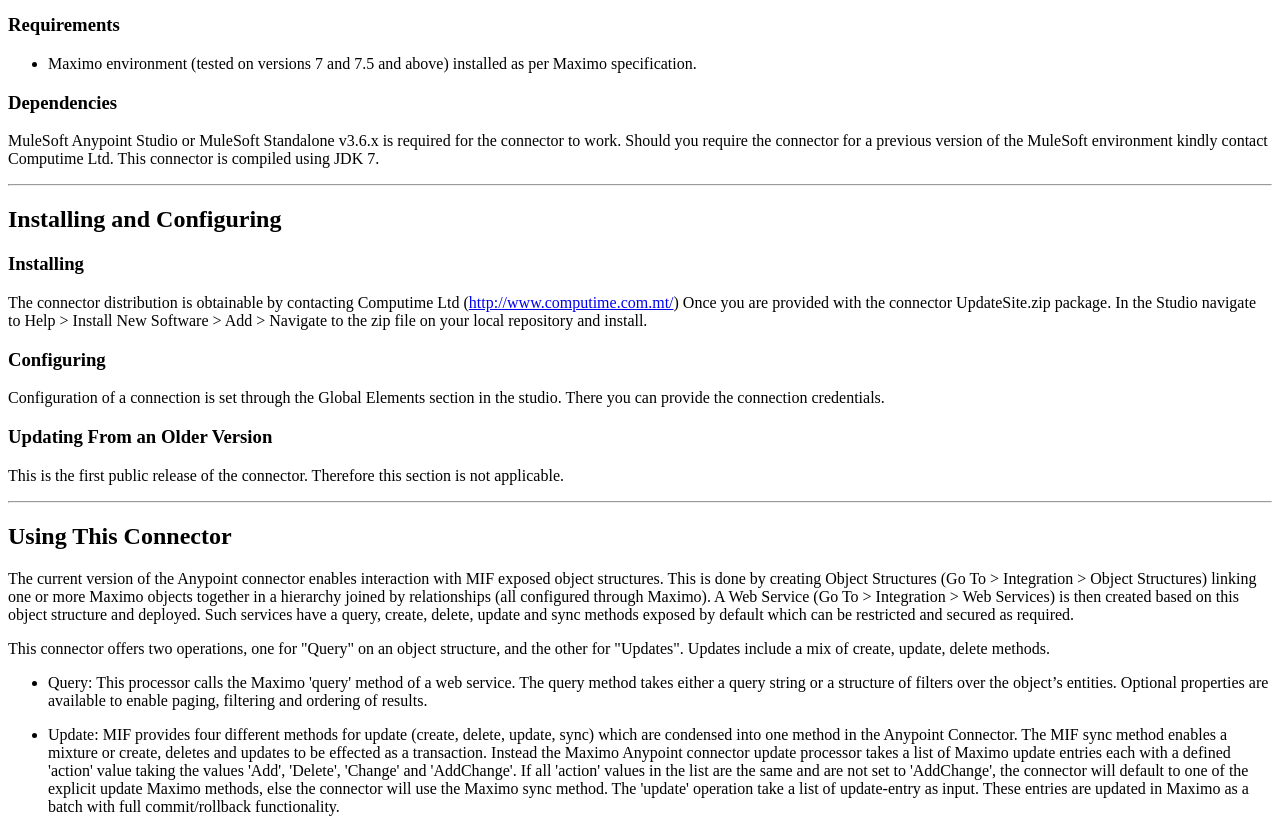
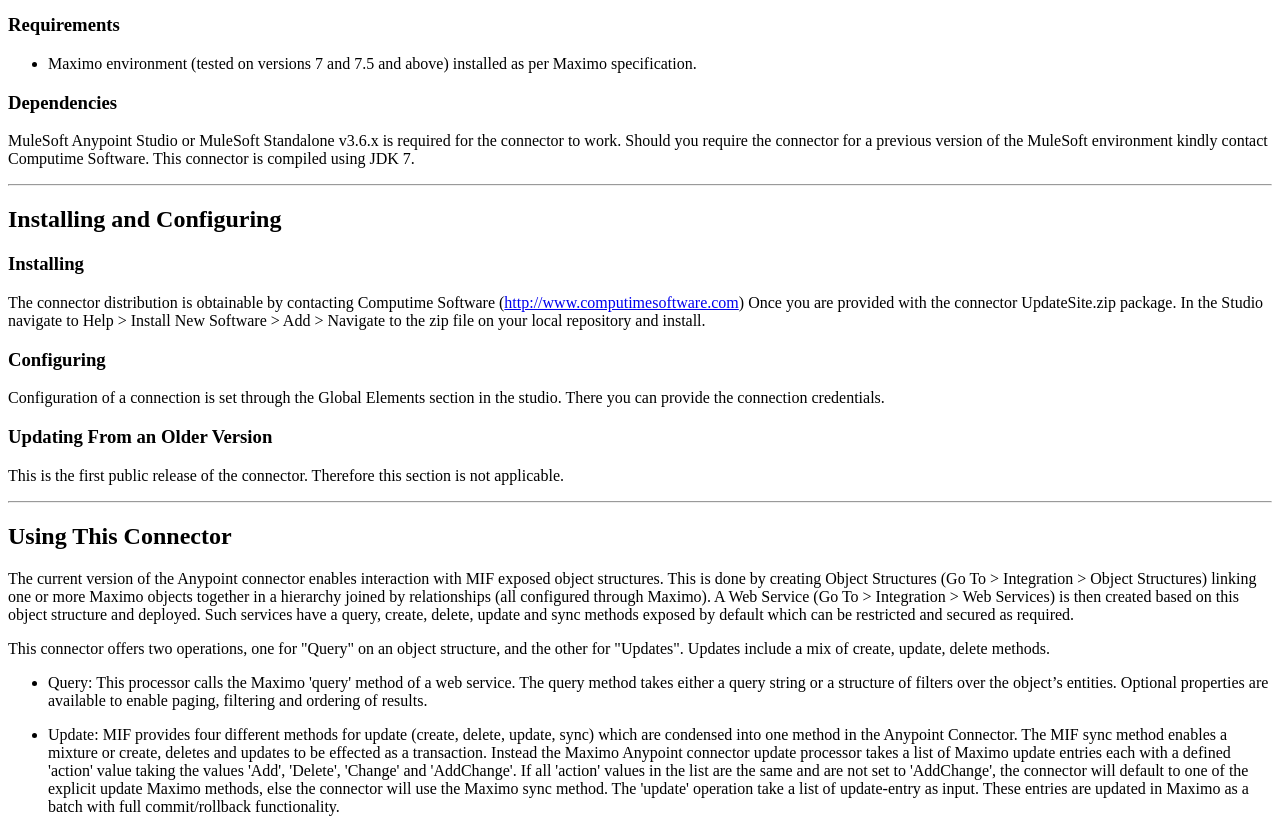
Before and after one commit to axonintegration/Maximo-Anypoint-Connector, a plain HTML site: page user-manual.html in a window 1280 px wide. Shown: the part 1140-1959 px from the top of the page. Drawn offline with nearby package versions, Linux system fonts and the light colour scheme; some packages are replaced by stand-ins of ours.

Commit message:
Update user-manual.html

```diff
--- a/user-manual.html
+++ b/user-manual.html
@@ -154,7 +154,7 @@
 <h3 id="_dependencies">Dependencies</h3>
 <div class="paragraph">
 <p>MuleSoft Anypoint Studio or MuleSoft Standalone v3.6.x is required for the connector to work.
-Should you require the connector for a previous version of the MuleSoft environment kindly contact Computime Ltd.
+Should you require the connector for a previous version of the MuleSoft environment kindly contact Computime Software.
 This connector is compiled using JDK 7.</p>
 </div>
 <hr>
@@ -167,7 +167,7 @@
 <div class="sect2">
 <h3 id="_installing">Installing</h3>
 <div class="paragraph">
-<p>The connector distribution is obtainable by contacting Computime Ltd (<a href="http://www.computime.com.mt/" class="bare">http://www.computime.com.mt/</a>)
+<p>The connector distribution is obtainable by contacting Computime Software (<a href="http://www.computimesoftware.com" class="bare">http://www.computimesoftware.com</a>)
 Once you are provided with the connector UpdateSite.zip package.  In the Studio navigate to
 Help &gt; Install New Software &gt; Add &gt; Navigate to the zip file on your local repository and install.</p>
 </div>
@@ -450,7 +450,7 @@
 <div class="sect2">
 <h3 id="_f_a_q">F.A.Q</h3>
 <div class="paragraph">
-<p>This section will be improved in upcoming versions and we start receiving questions.  Please contact Computime Ltd with any questions (<a href="mailto:info@computime.com.mt">info@computime.com.mt</a>) and a ticket will be raised on our helpdesk system.</p>
+<p>This section will be improved in upcoming versions and we start receiving questions.  Please contact Computime Software with any questions (<a href="mailto:info@computime.com.mt">info@computimesoftware.com</a>) and a ticket will be raised on our helpdesk system.</p>
 </div>
 </div>
 <div class="sect2">
```
